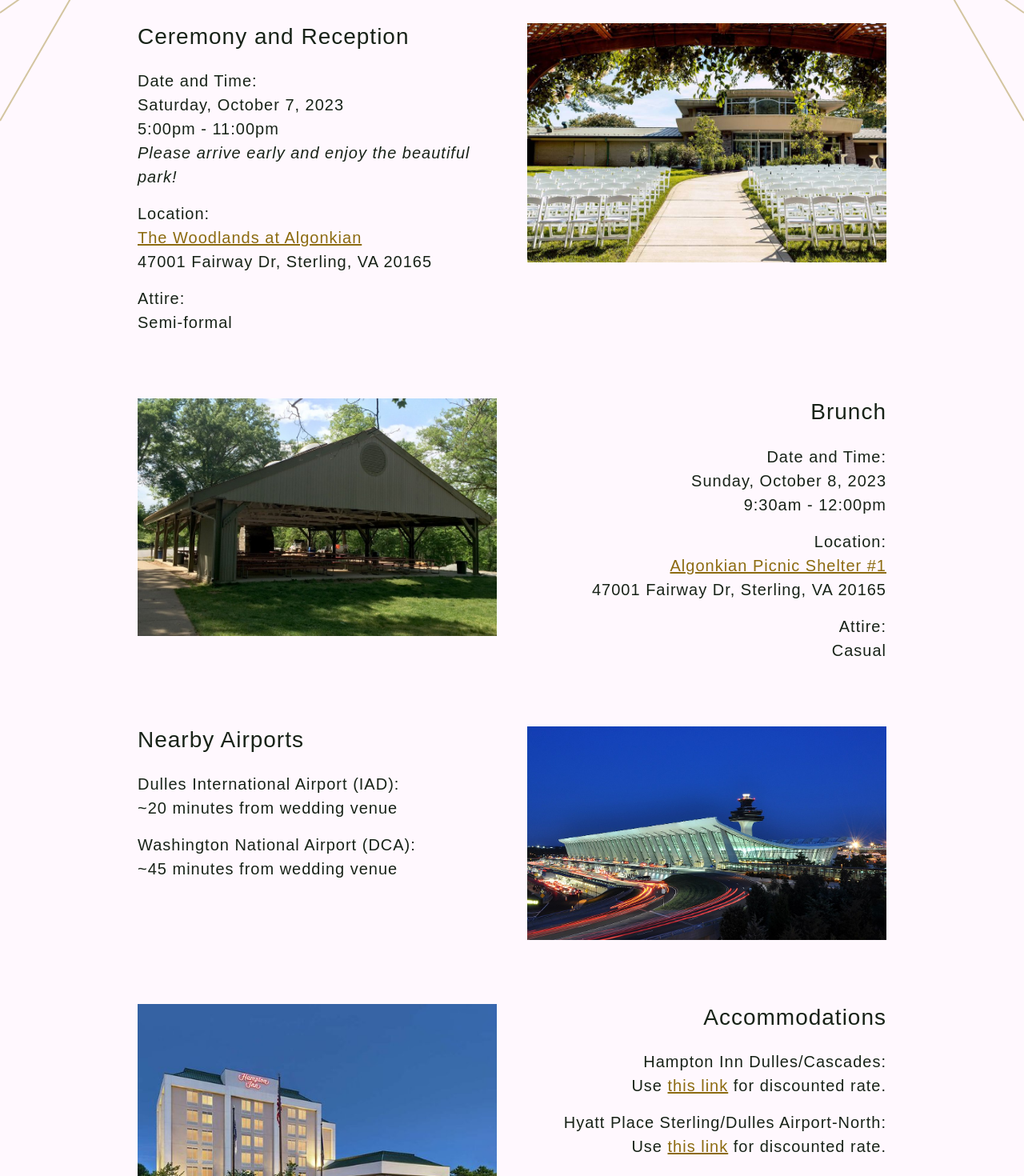
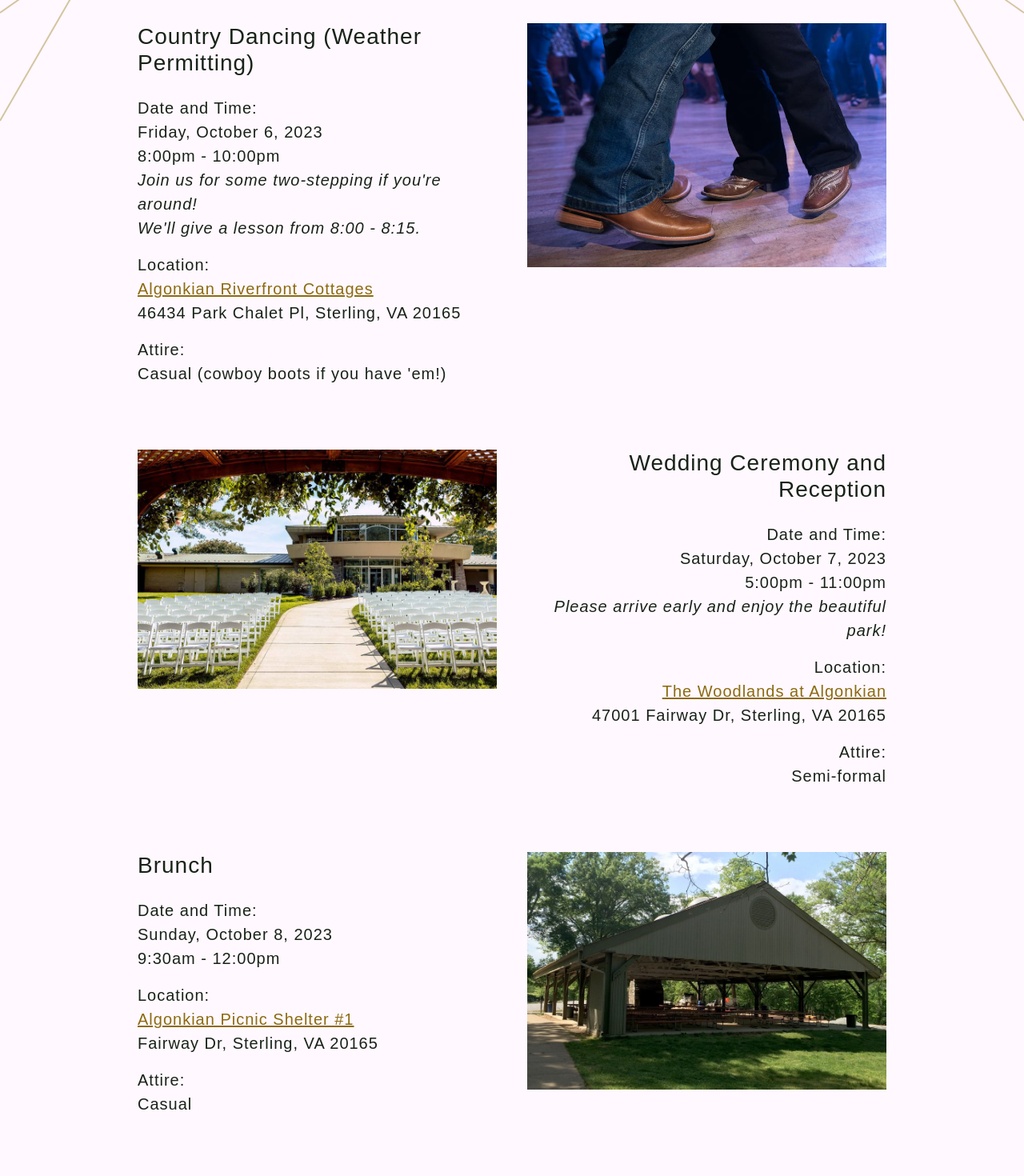
Before and after one commit to HannahStahl/wedding, a React (Create React App) app: page /logistics in a window 1280 px wide. Shown: the part 200-1670 px from the top of the page at 80% size. Built offline with nearby package versions, Linux system fonts and the light colour scheme; a web font is replaced by a local one.

Commit message:
Add Friday night dance to schedule

```diff
--- a/src/App.css
+++ b/src/App.css
@@ -338,6 +338,5 @@ nav a:hover {
 @media all and (min-width: 1100px) {
   .hotel-note {
     max-width: 450px;
-    float: right;
   }
 }
--- a/src/components/Logistics.js
+++ b/src/components/Logistics.js
@@ -3,11 +3,43 @@ import { Fade } from 'react-awesome-reveal';
 
 const Logistics = () => (
   <div className="page">
-    <div className="alternating-content odd-row">
+    <div className="alternating-content">
       <Fade duration={2000} triggerOnce={true}>
-        <div className="alternating-row">
+        <div className="alternating-row odd-row">
           <div className="left-aligned">
-            <h1 className="logistics-header">Ceremony and Reception</h1>
+            <h1 className="logistics-header">Country Dancing (Weather Permitting)</h1>
+            <p>
+              <b>Date and Time:</b><br />
+              Friday, October 6, 2023<br />
+              8:00pm - 10:00pm<br />
+              <i>
+                Join us for some two-stepping if you're around!
+                <br />
+                We'll give a lesson from 8:00 - 8:15.
+              </i>
+            </p>
+            <p>
+              <b>Location:</b><br />
+              <a href="https://goo.gl/maps/jnvJR4oKV8LQrsdKA" target="_blank" rel="noopener noreferrer">Algonkian Riverfront Cottages</a><br />
+              46434 Park Chalet Pl, Sterling, VA 20165
+            </p>
+            <p>
+              <b>Attire:</b><br />
+              Casual (cowboy boots if you have 'em!)
+            </p>
+          </div>
+          <div>
+            <img src="/images/dancing.jpg" alt="Texas Two-Step" className="logistics-img" />
+          </div>
+        </div>
+      </Fade>
+      <Fade duration={2000} triggerOnce={true}>
+        <div className="alternating-row even-row">
+          <div>
+            <img src="/images/woodlands.jpeg" alt="The Woodlands at Algonkian" className="logistics-img" />
+          </div>
+          <div className="right-aligned">
+            <h1 className="logistics-header">Wedding Ceremony and Reception</h1>
             <p>
               <b>Date and Time:</b><br />
               Saturday, October 7, 2023<br />
@@ -24,17 +56,11 @@ const Logistics = () => (
               Semi-formal
             </p>
           </div>
-          <div>
-            <img src="/images/woodlands.jpeg" alt="The Woodlands at Algonkian" className="logistics-img" />
-          </div>
         </div>
       </Fade>
       <Fade duration={2000} triggerOnce={true}>
-        <div className="alternating-row even-row">
-          <div>
-            <img src="/images/pavilion.jpeg" alt="Picnic Shelter" className="logistics-img" />
-          </div>
-          <div className="right-aligned">
+        <div className="alternating-row odd-row">
+          <div className="left-aligned">
             <h1 className="logistics-header">Brunch</h1>
             <p>
               <b>Date and Time:</b><br />
@@ -44,18 +70,24 @@ const Logistics = () => (
             <p>
               <b>Location:</b><br />
               <a href="https://goo.gl/maps/vVnfE1Z2h1Yz52kW6" target="_blank" rel="noopener noreferrer">Algonkian Picnic Shelter #1</a><br />
-              47001 Fairway Dr, Sterling, VA 20165
+              Fairway Dr, Sterling, VA 20165
             </p>
             <p>
               <b>Attire:</b><br />
               Casual
             </p>
           </div>
+          <div>
+            <img src="/images/pavilion.jpeg" alt="Picnic Shelter" className="logistics-img" />
+          </div>
         </div>
       </Fade>
       <Fade duration={2000} triggerOnce={true}>
-        <div className="alternating-row odd-row">
-          <div className="left-aligned">
+        <div className="alternating-row even-row">
+          <div>
+            <img src="/images/dulles.jpeg" alt="Dulles Airport" className="logistics-img" />
+          </div>
+          <div className="right-aligned">
             <h1 className="logistics-header">Nearby Airports</h1>
             <p>
               <b>Dulles International Airport (IAD):</b><br />
@@ -66,17 +98,11 @@ const Logistics = () => (
               ~45 minutes from wedding venue
             </p>
           </div>
-          <div>
-            <img src="/images/dulles.jpeg" alt="Dulles Airport" className="logistics-img" />
-          </div>
         </div>
       </Fade>
       <Fade duration={2000} triggerOnce={true}>
-        <div className="alternating-row even-row">
-          <div>
-            <img src="/images/hampton.jpeg" alt="Hampton Inn" className="logistics-img" />
-          </div>
-          <div className="right-aligned">
+        <div className="alternating-row odd-row">
+          <div className="left-aligned">
             <h1 className="logistics-header">Accommodations</h1>
             <p>
               <b>Hampton Inn Dulles/Cascades:</b><br />
@@ -90,6 +116,9 @@ const Logistics = () => (
               If you do not see rooms available at those links, please <a href="mailto:hannahstahl14@gmail.com">let us know</a> so we can add more to the block.
             </p>
           </div>
+          <div>
+            <img src="/images/hampton.jpeg" alt="Hampton Inn" className="logistics-img" />
+          </div>
         </div>
       </Fade>
     </div>
```
Also changed, not shown: public/images/dancing.jpg (added).
